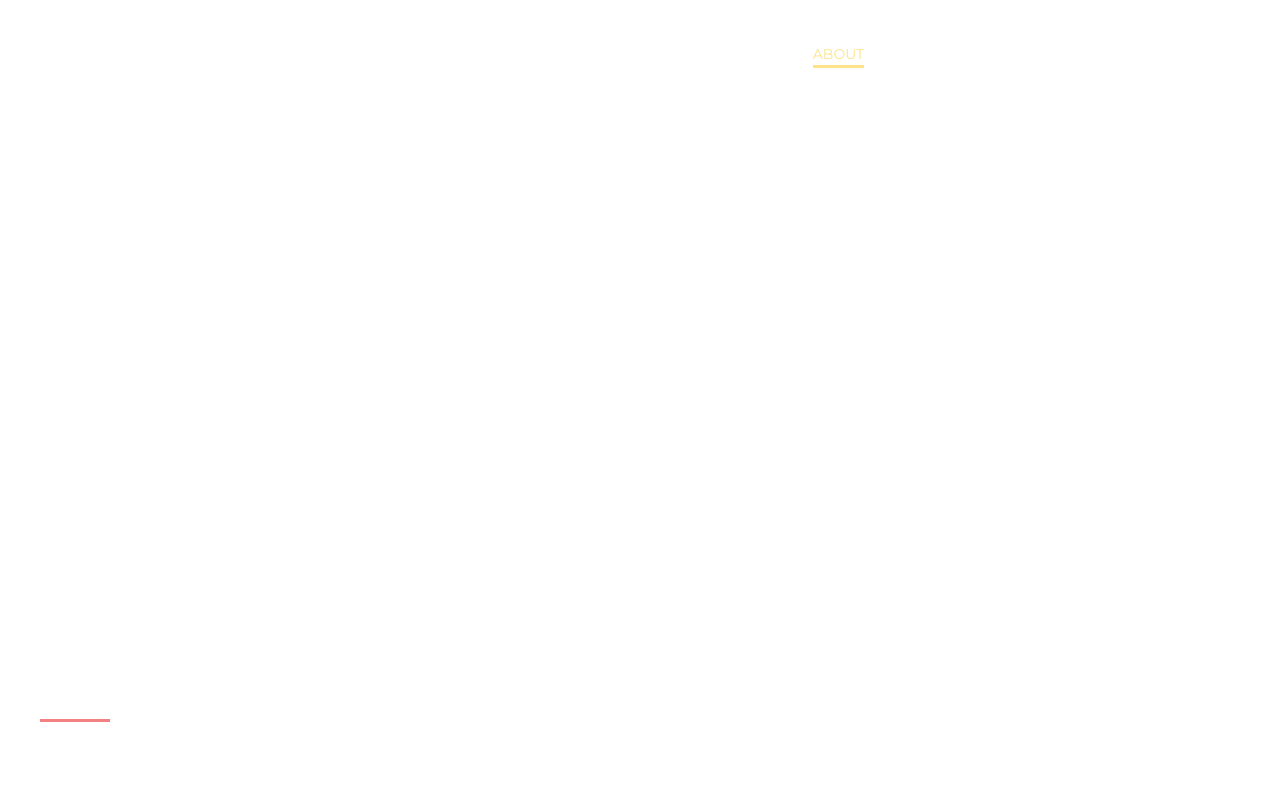
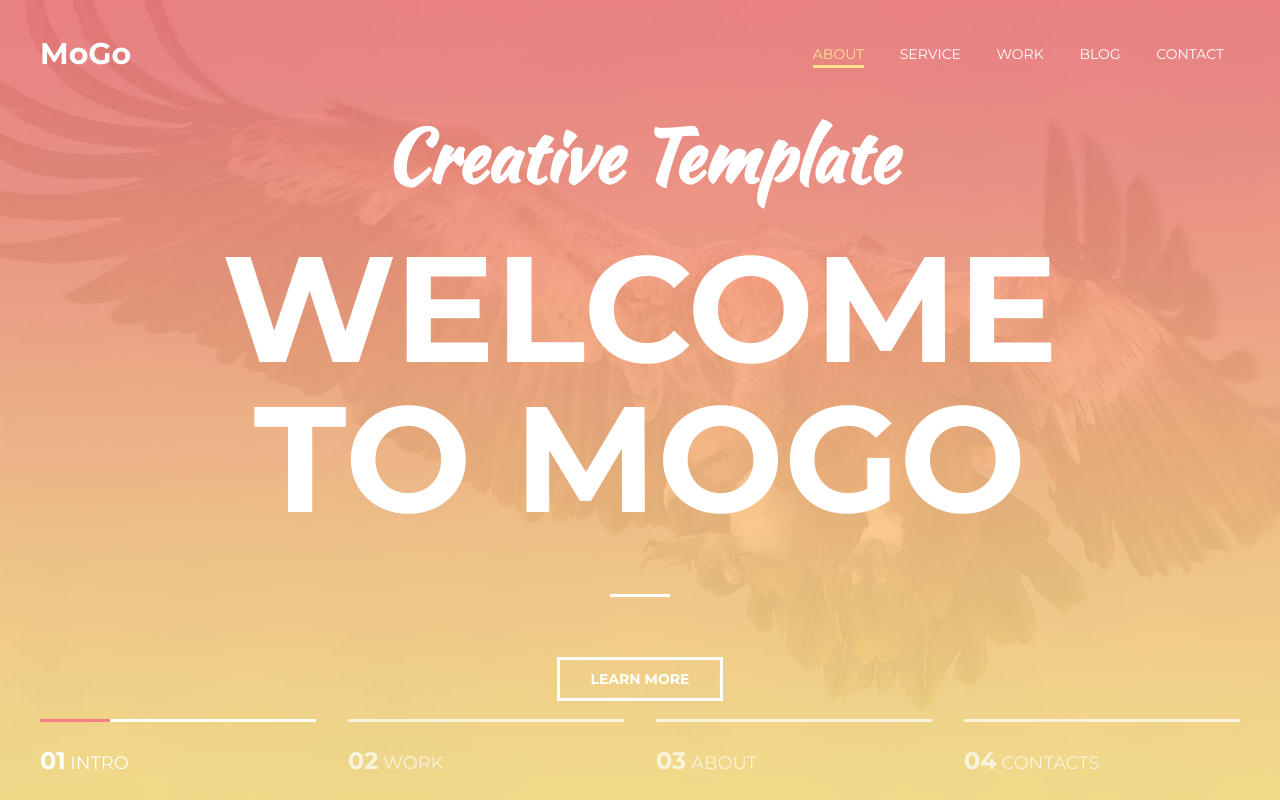
Before and after one commit to Enot4695/enot4695.mogo, a plain HTML site: page index.html in a window 1280 px wide. Drawn offline with Linux system fonts and the light colour scheme.

Commit message:
Update style.css

```diff
--- a/style.css
+++ b/style.css
@@ -32,7 +32,7 @@ h1, h2, h3, h4, h5, h6 {
     width: 100%;
     height: 100vh;
 
-    background-image: url ("intro.jpg") center no-repeat;
+    background: url(intro.jpg) center no-repeat;
     -webkit-background-size: cover;
     background-size: cover;
 }
```
